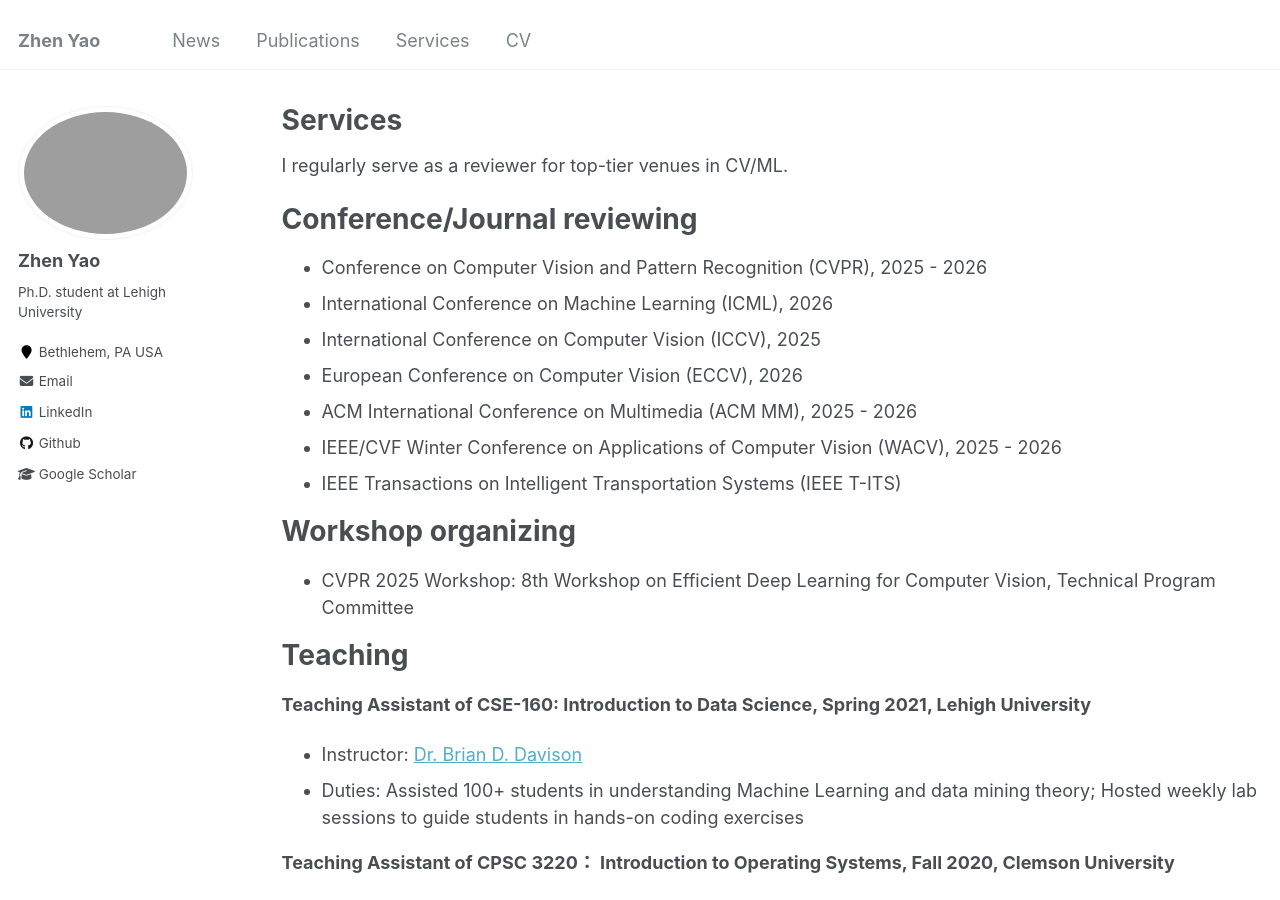
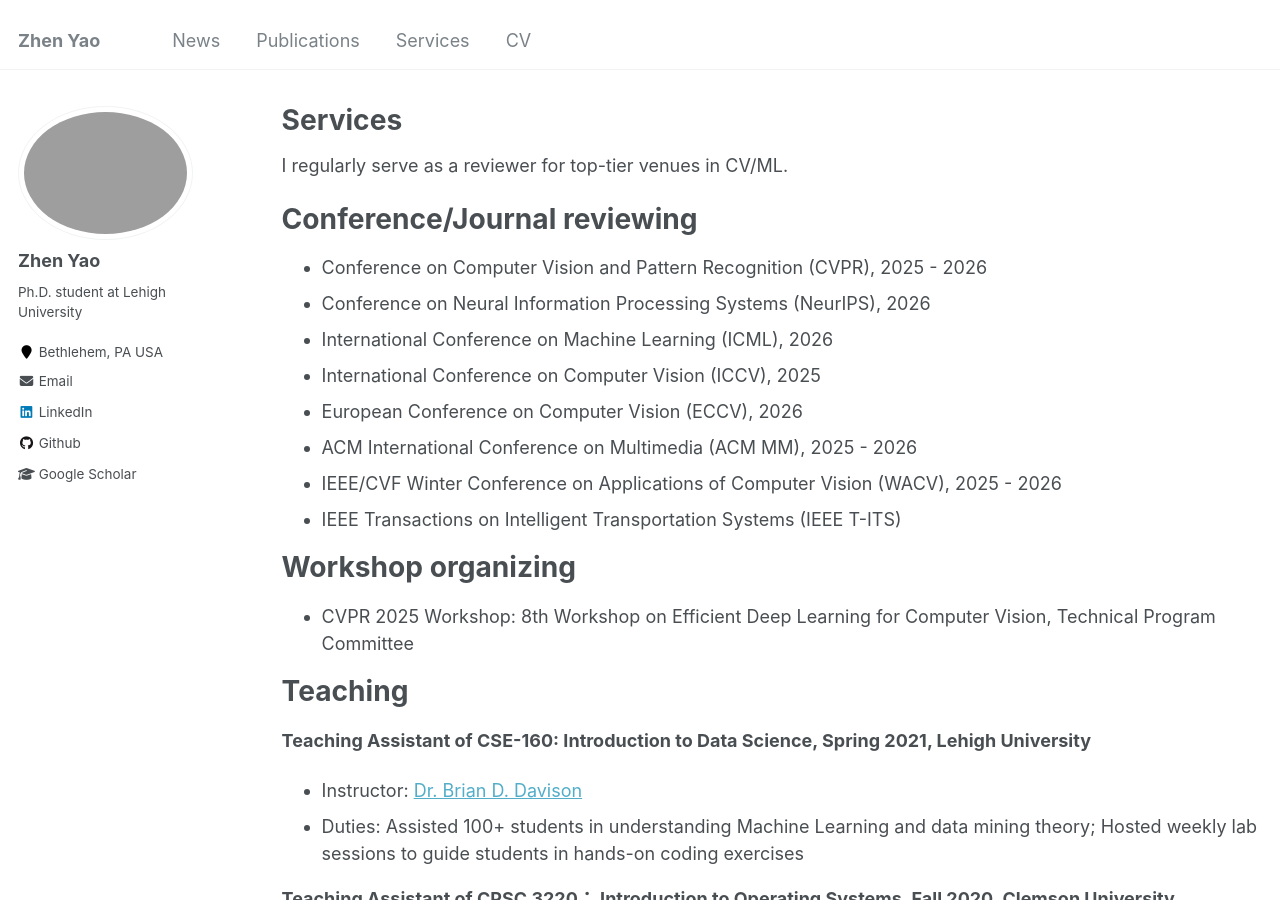
Before and after one commit to zyaocoder/zyaocoder.github.io, a Jekyll site: the page built from _pages/services.md, in a window 1280 px wide and 900 px high. Built offline with Jekyll 4.4.1, drawn with Linux system fonts in a browser that asks for light colours.

Commit message:
Update services.md

```diff
--- a/_pages/services.md
+++ b/_pages/services.md
@@ -14,6 +14,7 @@ I regularly serve as a reviewer for top-tier venues in CV/ML.
 Conference/Journal reviewing
 ======
 * Conference on Computer Vision and Pattern Recognition (CVPR), 2025 - 2026
+* Conference on Neural Information Processing Systems (NeurIPS), 2026
 * International Conference on Machine Learning (ICML), 2026
 * International Conference on Computer Vision (ICCV), 2025
 * European Conference on Computer Vision (ECCV), 2026
```
